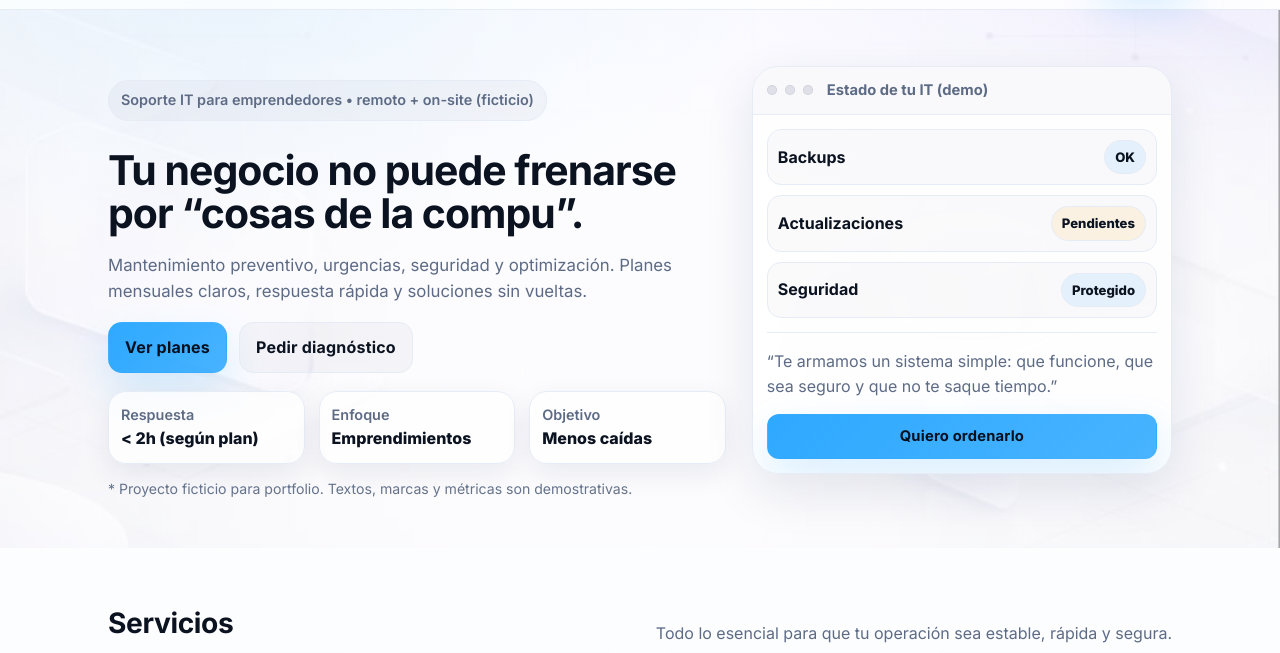
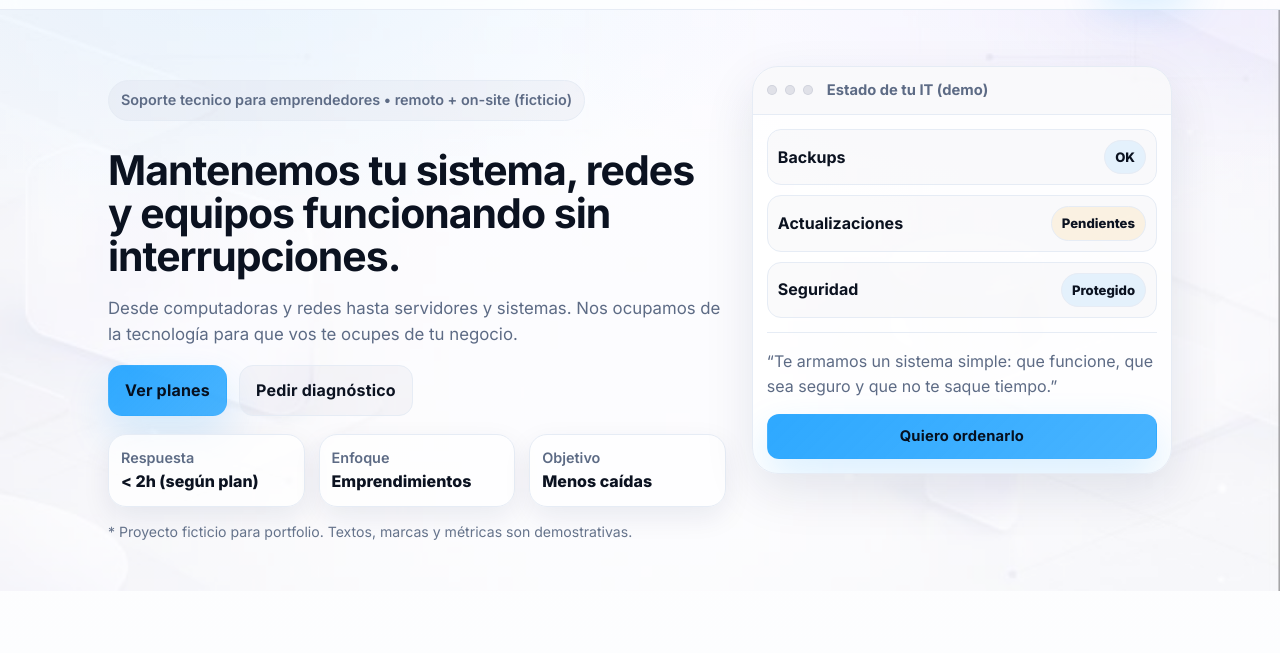
Before and after one commit to Daegon13/nexoit-landing, a plain HTML site: page index.html in a window 1280 px wide. Shown: the part 75-728 px from the top of the page. Drawn offline with Linux system fonts and the light colour scheme.

Commit message:
correccion de textos principales

```diff
--- a/index.html
+++ b/index.html
@@ -41,11 +41,11 @@
     <section class="hero">
       <div class="container hero__grid">
         <div class="hero__copy">
-          <p class="badge">Soporte IT para emprendedores • remoto + on-site (ficticio)</p>
-          <h1>Tu negocio no puede frenarse por “cosas de la compu”.</h1>
+          <p class="badge">Soporte tecnico para emprendedores • remoto + on-site (ficticio)</p>
+          <h1>Mantenemos tu sistema, redes y equipos funcionando sin interrupciones.</h1>
           <p class="lead">
-            Mantenimiento preventivo, urgencias, seguridad y optimización.
-            Planes mensuales claros, respuesta rápida y soluciones sin vueltas.
+            Desde computadoras y redes hasta servidores y sistemas.
+            Nos ocupamos de la tecnología para que vos te ocupes de tu negocio.
           </p>
 
           <div class="hero__cta">
```
